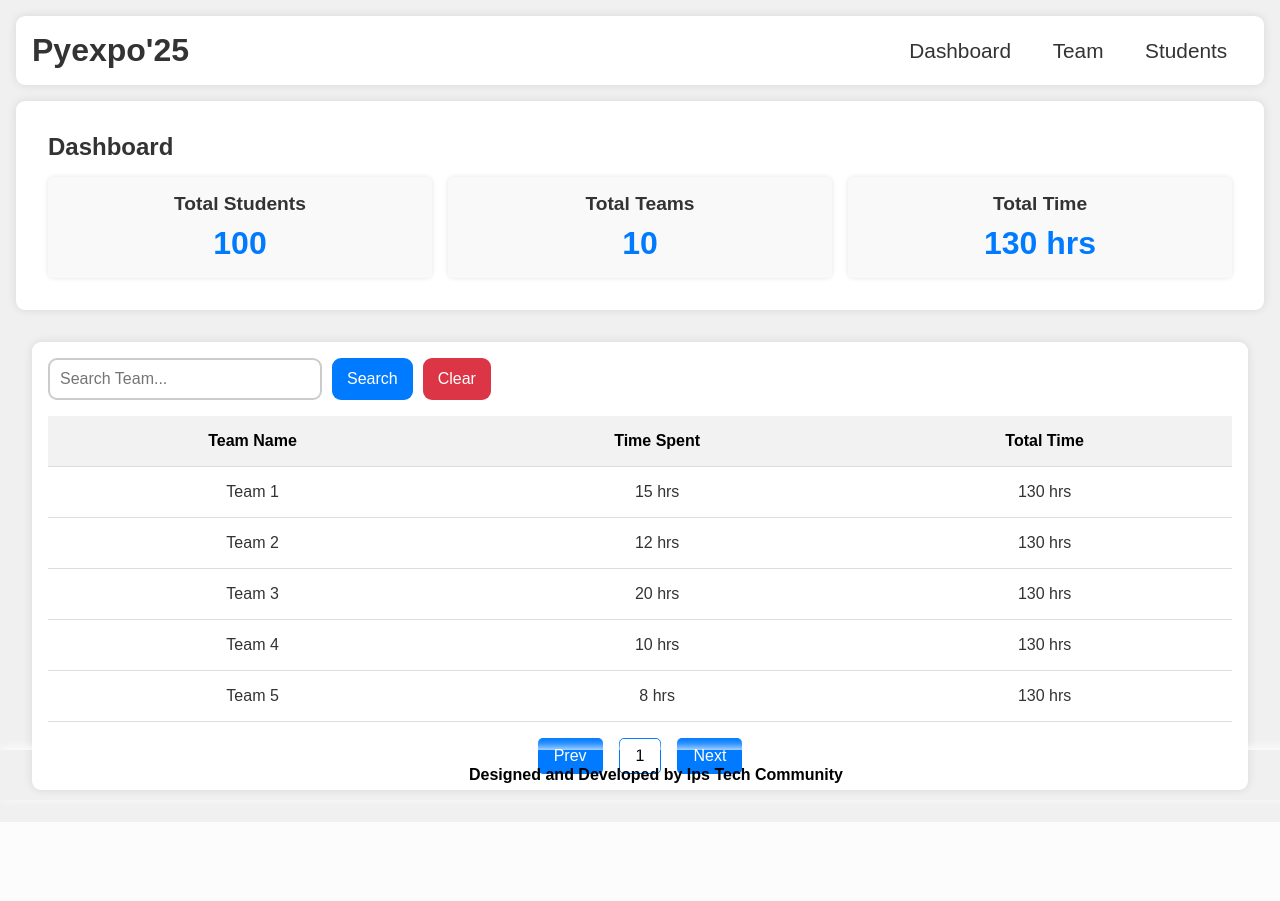
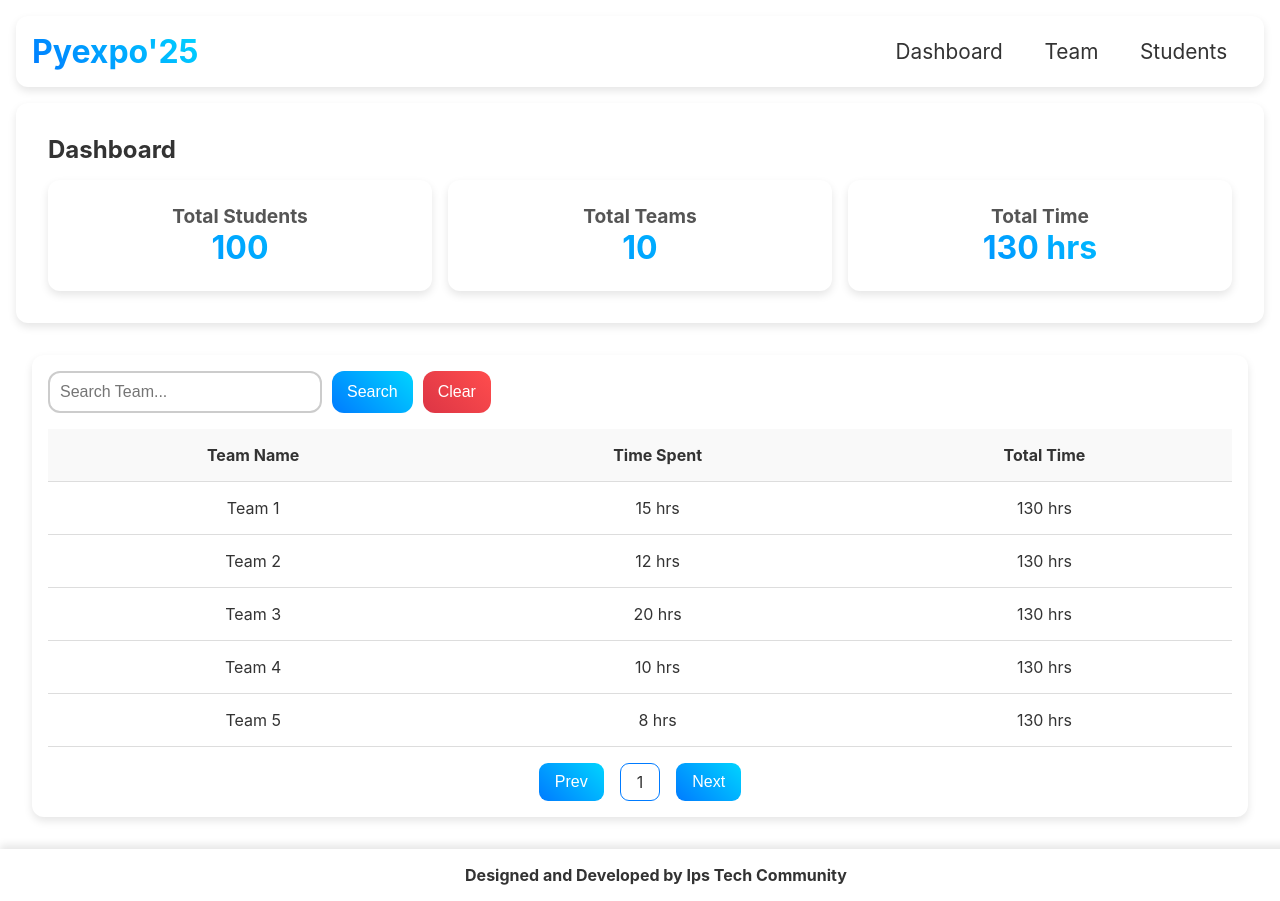
Before and after one commit to Kite-IPS/hackathon-time-tracker-system, a Flask app: template app/templates/index.html in a window 1280 px wide. Before the commit the page ends 798 px from the top, so only its background shows below. Run offline with Flask 3, Linux system fonts and the light colour scheme; the template is opened without the code that fills it, so the values that code supplies are empty; parts of the project's set-up code (start-up, migrations or seed data) failed here and were passed over.

Commit message:
updated the styles for the UI

```diff
--- a/app/templates/static/css/style.css
+++ b/app/templates/static/css/style.css
@@ -1,8 +1,10 @@
+/* Global Styles */
 body {
-  background-color: #f0f0f0;
-  font-family: Poppins, sans-serif;
+    background-color: #ffffff;
+    font-family: "Inter", sans-serif;
     margin: 0;
     padding: 0;
+    color: #333;
   }
 
   /* NavBar Style Start */
@@ -11,9 +13,9 @@ body {
     justify-content: space-between;
     align-items: center;
     padding: 1em;
-  background-color: #fff;
-  box-shadow: 0 0 10px rgba(0, 0, 0, 0.1);
-  border-radius: 9px;
+    background: #ffffff;
+    box-shadow: 0 4px 8px rgba(0, 0, 0, 0.1);
+    border-radius: 12px;
     margin: 1em;
     position: relative;
   }
@@ -21,9 +23,10 @@ body {
   #appName {
     font-size: 2em;
     font-weight: bold;
-  color: #333;
-  margin: 0;
-  padding: 0;
+    background: linear-gradient(45deg, #007bff, #00d4ff);
+    background-clip: text;
+    -webkit-background-clip: text;
+    -webkit-text-fill-color: transparent;
   }
 
   .navBar {
@@ -37,9 +40,14 @@ body {
     color: #333;
     margin: 0 1em;
     font-size: 1.3em;
+    transition: 0.3s;
   }
 
-/* Burger icon styles */
+  .navMenu:hover {
+    color: #007bff;
+  }
+
+  /* Burger Icon */
   .burgerIcon {
     display: none;
     flex-direction: column;
@@ -62,18 +70,15 @@ body {
       top: 100%;
       right: 0;
       background: white;
-    box-shadow: 0 4px 6px rgba(0, 0, 0, 0.1);
-    border-radius: 9px;
+      box-shadow: 0 4px 8px rgba(0, 0, 0, 0.1);
+      border-radius: 12px;
       padding: 1em;
       width: 100%;
       text-align: center;
       font-size: 1em;
     }
-  #appName {
-    font-size: 1.3em;
-  }
+
     .navBar.active {
-    margin: 2px;
       display: flex;
       flex-direction: column;
       width: 50%;
@@ -84,15 +89,12 @@ body {
     }
   }
 
-/* NavBar Style End */
-
-/* Main Container Start */
-
+  /* Main Container */
   .mainContainer {
     padding: 2em;
-  background-color: #fff;
-  border-radius: 9px;
-  box-shadow: 0 0 10px rgba(0, 0, 0, 0.1);
+    background: #ffffff;
+    border-radius: 12px;
+    box-shadow: 0 4px 8px rgba(0, 0, 0, 0.1);
     margin: 1em;
   }
 
@@ -116,14 +118,20 @@ body {
 
   .mainContentHeaderButton {
     padding: 0.5em 1em;
-  background-color: #007bff;
+    background: linear-gradient(45deg, #007bff, #00d4ff);
     color: #fff;
     border: none;
-  border-radius: 5px;
+    border-radius: 9px;
     cursor: pointer;
     font-size: 1em;
+    transition: 0.3s;
   }
 
+  .mainContentHeaderButton:hover {
+    background: linear-gradient(45deg, #0056b3, #008cff);
+  }
+
+  /* Card Styling */
   .mainContentBody {
     display: flex;
     flex-wrap: wrap;
@@ -132,36 +140,35 @@ body {
 
   .mainContentBodyCard {
     flex: 1 1 calc(25% - 1em);
-  background-color: #f9f9f9;
-  padding: 1em;
-  border-radius: 5px;
-  box-shadow: 0 0 5px rgba(0, 0, 0, 0.1);
+    background: #ffffff;
+    padding: 1.5em;
+    border-radius: 12px;
+    box-shadow: 0 4px 8px rgba(0, 0, 0, 0.1);
     text-align: center;
   }
 
   .mainContentBodyCardTitle {
     font-size: 1.2em;
     font-weight: bold;
-  color: #333;
-  margin-bottom: 0.5em;
+    color: #555;
   }
 
   .mainContentBodyCardValue {
     font-size: 2em;
     font-weight: bold;
-  color: #007bff;
+    background: linear-gradient(45deg, #007bff, #00d4ff);
+    background-clip: text;
+    -webkit-background-clip: text;
+    -webkit-text-fill-color: transparent;
   }
 
-/* Main Container End */
-
-/* Main Tabel Start */
-
+  /* Table Styling */
   .mainTabel {
     margin: 2em;
     padding: 1em;
-  background-color: #fff;
-  border-radius: 9px;
-  box-shadow: 0 0 10px rgba(0, 0, 0, 0.1);
+    background: #ffffff;
+    border-radius: 12px;
+    box-shadow: 0 4px 8px rgba(0, 0, 0, 0.1);
   }
 
   .mainTabel table {
@@ -178,27 +185,19 @@ body {
   }
 
   .mainTabel th {
-  background-color: #f2f2f2;
+    background: #f9f9f9;
     font-weight: bold;
   }
 
   .mainTabel tr:hover {
-  background-color: #f5f5f5;
+    background: #cce0ff;
   }
 
   .mainTabel td {
-  color: #333;
+    color: #333333;
   }
 
-@media (max-width: 768px) {
-  .mainTabel table {
-    width: 100%;
-  }
-  .mainTabel th,
-  .mainTabel td {
-    padding: 0.5em;
-  }
-}
+  /* Pagination */
   .pagination {
     display: flex;
     justify-content: center;
@@ -209,19 +208,25 @@ body {
   .pagination button {
     padding: 0.5em 1em;
     border: none;
-  background-color: #007bff;
+    background: linear-gradient(45deg, #007bff, #00d4ff);
     color: white;
-  border-radius: 5px;
+    border-radius: 9px;
     cursor: pointer;
+    transition: 0.3s;
+  }
+
+  .pagination button:hover {
+    background: linear-gradient(45deg, #0056b3, #008cff);
   }
 
   #pageNumber {
     padding: 0.5em 1em;
     border: 1px solid #007bff;
-  border-radius: 5px;
+    border-radius: 9px;
     outline: none;
   }
 
+  /* Search Bar */
   .search-container {
     display: flex;
     gap: 10px;
@@ -233,7 +238,7 @@ body {
     width: 250px;
     padding: 10px;
     border: 2px solid #ccc;
-  border-radius: 9px;
+    border-radius: 12px;
     outline: none;
     font-size: 16px;
     transition: 0.3s;
@@ -245,26 +250,26 @@ body {
   }
 
   button {
-  background-color: #007bff;
+    background: linear-gradient(45deg, #007bff, #00d4ff);
     color: white;
     border: none;
     padding: 10px 15px;
-  border-radius: 9px;
+    border-radius: 12px;
     cursor: pointer;
     font-size: 16px;
     transition: 0.3s;
   }
 
   button:hover {
-  background-color: #0056b3;
+    background: linear-gradient(45deg, #0056b3, #008cff);
   }
 
   #clearButton {
-  background-color: #dc3545;
+    background: linear-gradient(45deg, #dc3545, #ff4d4d);
   }
 
   #clearButton:hover {
-  background-color: #a71d2a;
+    background: linear-gradient(45deg, #a71d2a, #e60000);
   }
 
   @media (max-width: 480px) {
@@ -274,29 +279,25 @@ button:hover {
     }
 
     #searchInput {
-    max-width: 80%;
+      max-width: 100%;
     }
 
     button {
-    width: 50%;
+      width: 100%;
     }
   }
-/* Main Tabel End */
 
-/* Footer Start */
+  /* Footer */
   .footer {
-  color: #000000;
+    color: #333;
     padding: 1em;
     text-align: center;
-  position: fixed;
-  bottom: 0;
     width: 100%;
-  box-shadow: 0 -2px 10px rgb(255, 255, 255);
+    background: #fff;
+    box-shadow: 0 -4px 8px rgba(0, 0, 0, 0.1);
   }
 
   .footerContentText {
     font-size: 1em;
     font-weight: bold;
   }
-
-/* Footer End */
```
Lines whose indentation alone changed are shown as unchanged.
